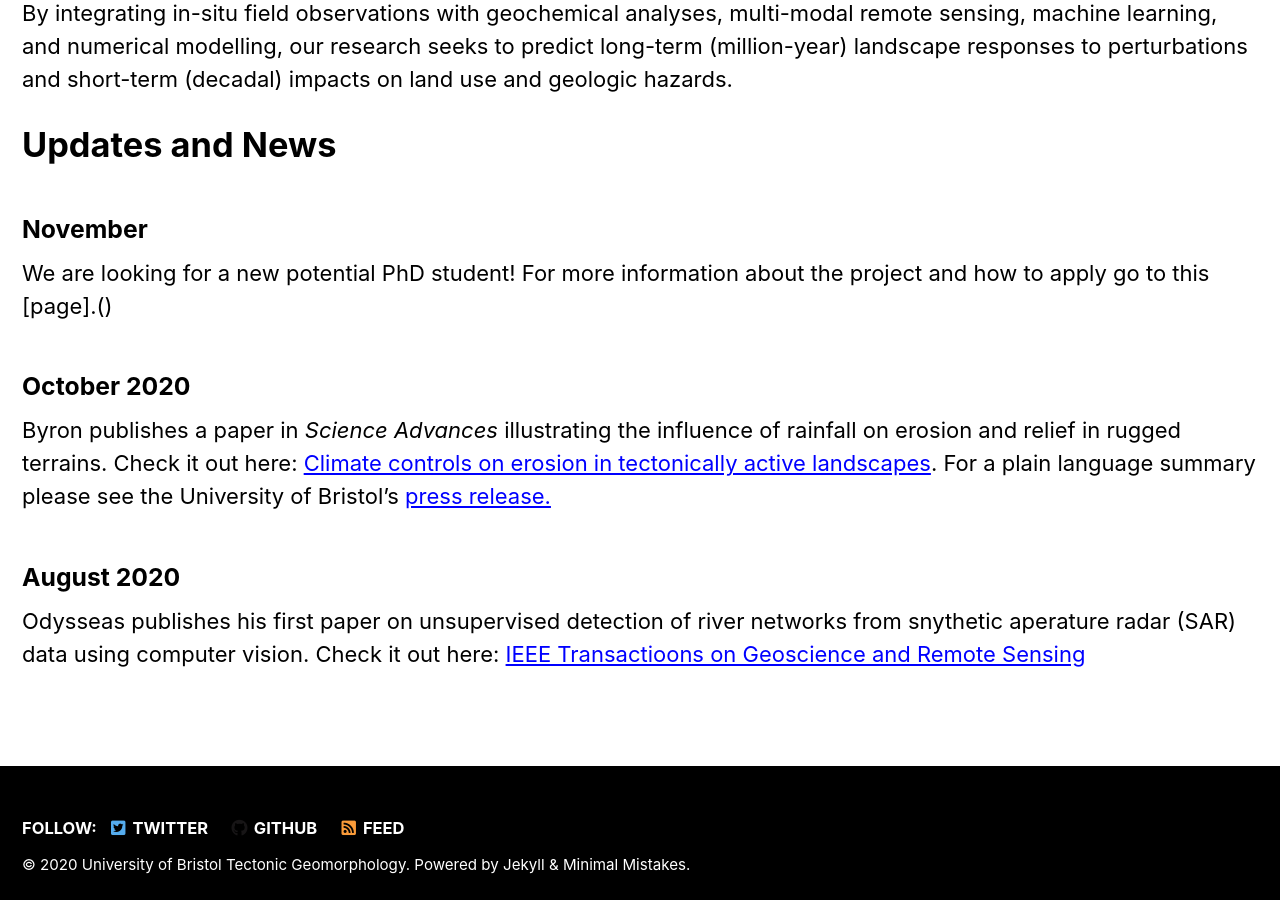
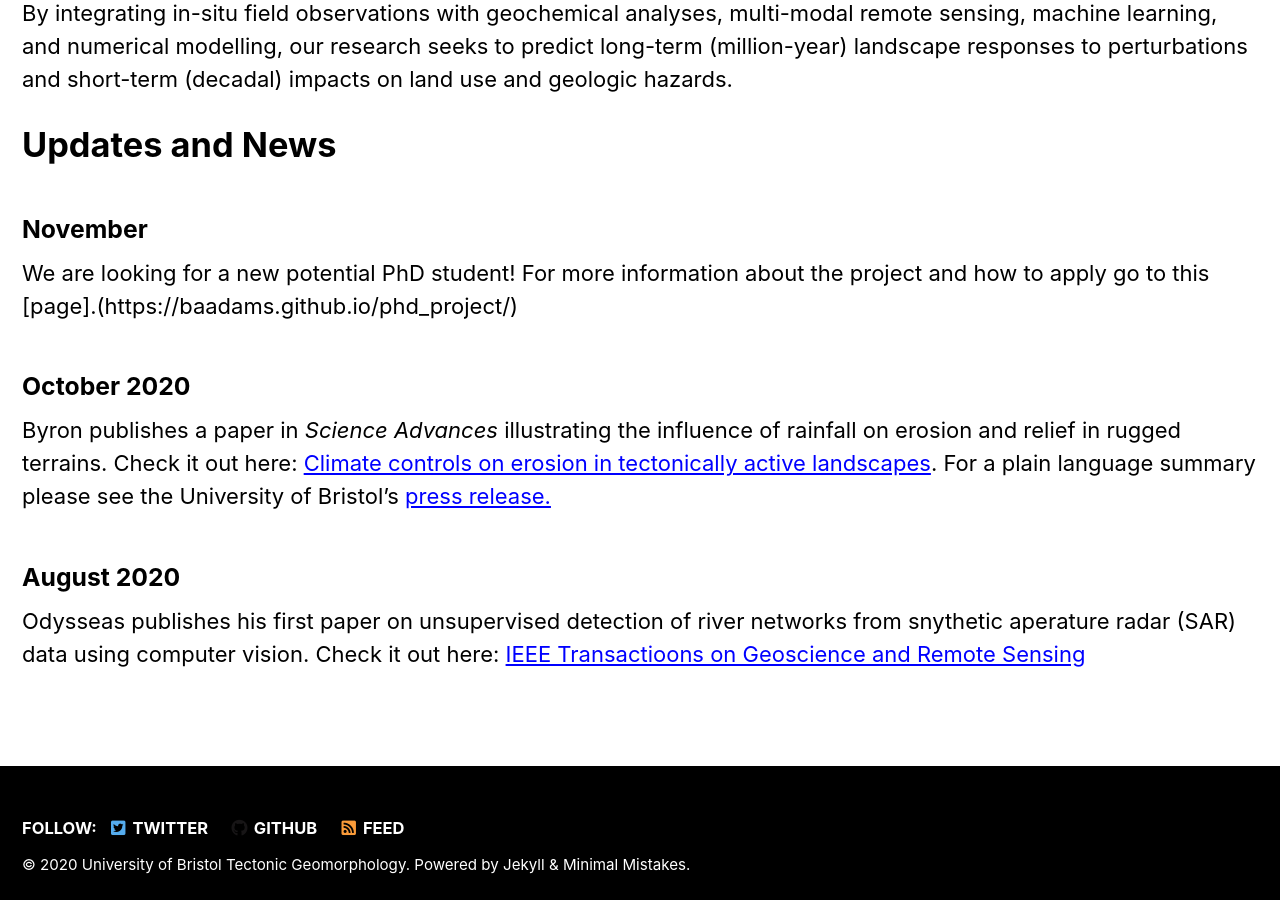
Before and after one commit to baadams/baadams.github.io, a Jekyll site: the page built from _pages/index.md, in a window 1280 px wide and 900 px high, scrolled down 654 px. Built offline with Jekyll 4.4.1, drawn with Linux system fonts in a browser that asks for light colours; cached includes are drawn as plain includes; some of the changed lines change nothing that is shown.

Commit message:
Update index.md

```diff
--- a/_pages/index.md
+++ b/_pages/index.md
@@ -25,7 +25,7 @@ By integrating in-situ field observations with geochemical analyses, multi-modal
 # Updates and News
 ### November
 We are looking for a new potential PhD student!
-For more information about the project and how to apply go to this [page].()
+For more information about the project and how to apply go to this [page].(https://baadams.github.io/phd_project/)
 ### October 2020
 Byron publishes a paper in *Science Advances* illustrating the influence of rainfall on erosion and relief in rugged terrains. Check it out here: [Climate controls on erosion in tectonically active landscapes](https://advances.sciencemag.org/content/6/42/eaaz3166).
 For a plain language summary please see the University of Bristol's [press release.](http://www.bristol.ac.uk/news/2020/october/rain-moves-mountains.html)
```
